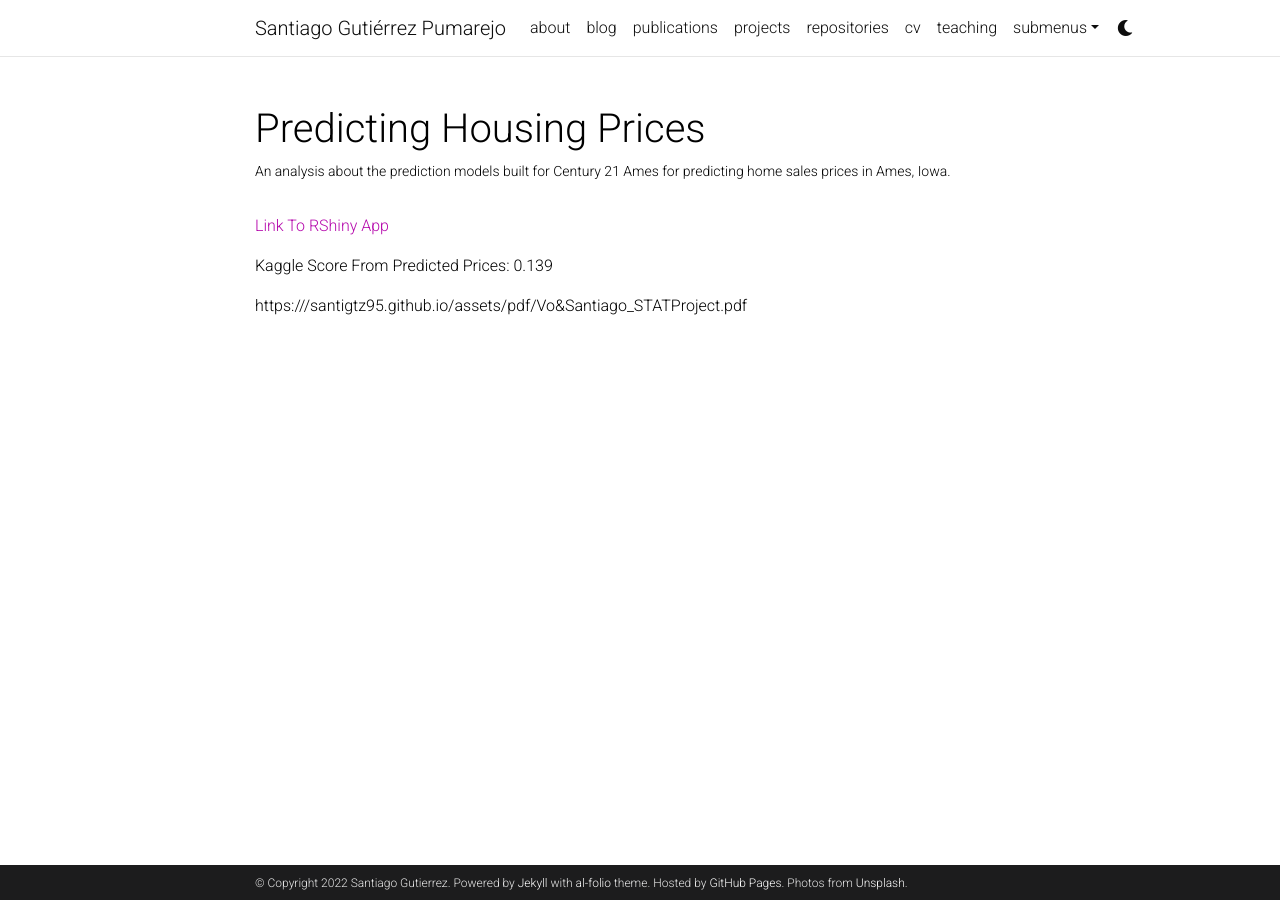
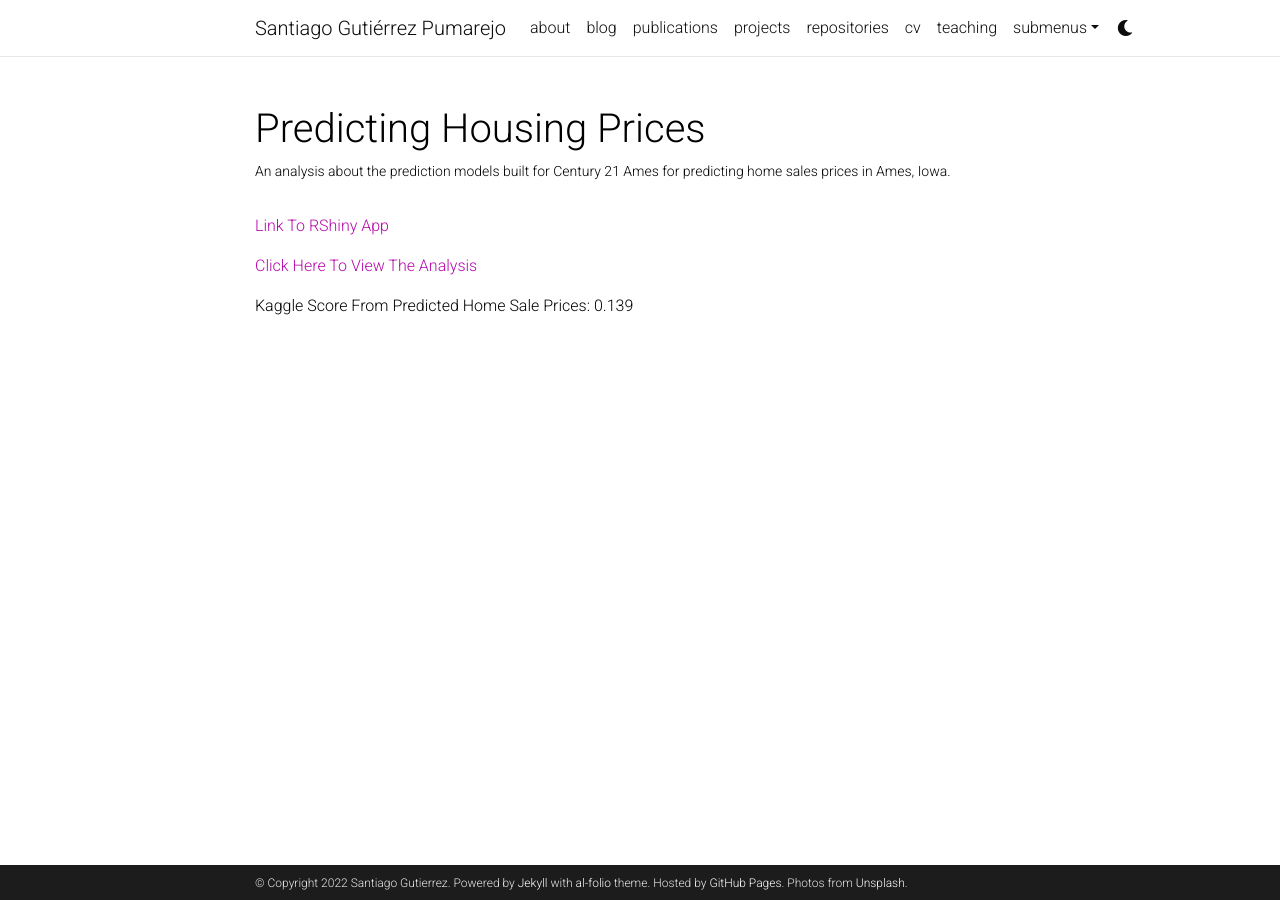
Before and after one commit to santigtz95/santigtz95.github.io, a Jekyll site: the page built from _projects/Santiago_Gutierrez_CaseStudy3.md, in a window 1280 px wide. Built offline with Jekyll 4.4.1, drawn with Linux system fonts in a browser that asks for light colours; comment, search, counter and statistics services are not loaded; a style sheet for code colours, icons or effects is not loaded.

Commit message:
update to casestudy3

```diff
--- a/_projects/Santiago_Gutierrez_CaseStudy3.md
+++ b/_projects/Santiago_Gutierrez_CaseStudy3.md
@@ -9,6 +9,7 @@ category: work
 
 [Link To RShiny App](https://santigtz95.shinyapps.io/DDSAnalyticsApp/)
 
-Kaggle Score From Predicted Prices: 0.139
 
-https:///santigtz95.github.io/assets/pdf/Vo&Santiago_STATProject.pdf
+[Click Here To View The Analysis](https:///santigtz95.github.io/assets/pdf/Vo&Santiago_STATProject.pdf)
+
+Kaggle Score From Predicted Home Sale Prices: 0.139
```
